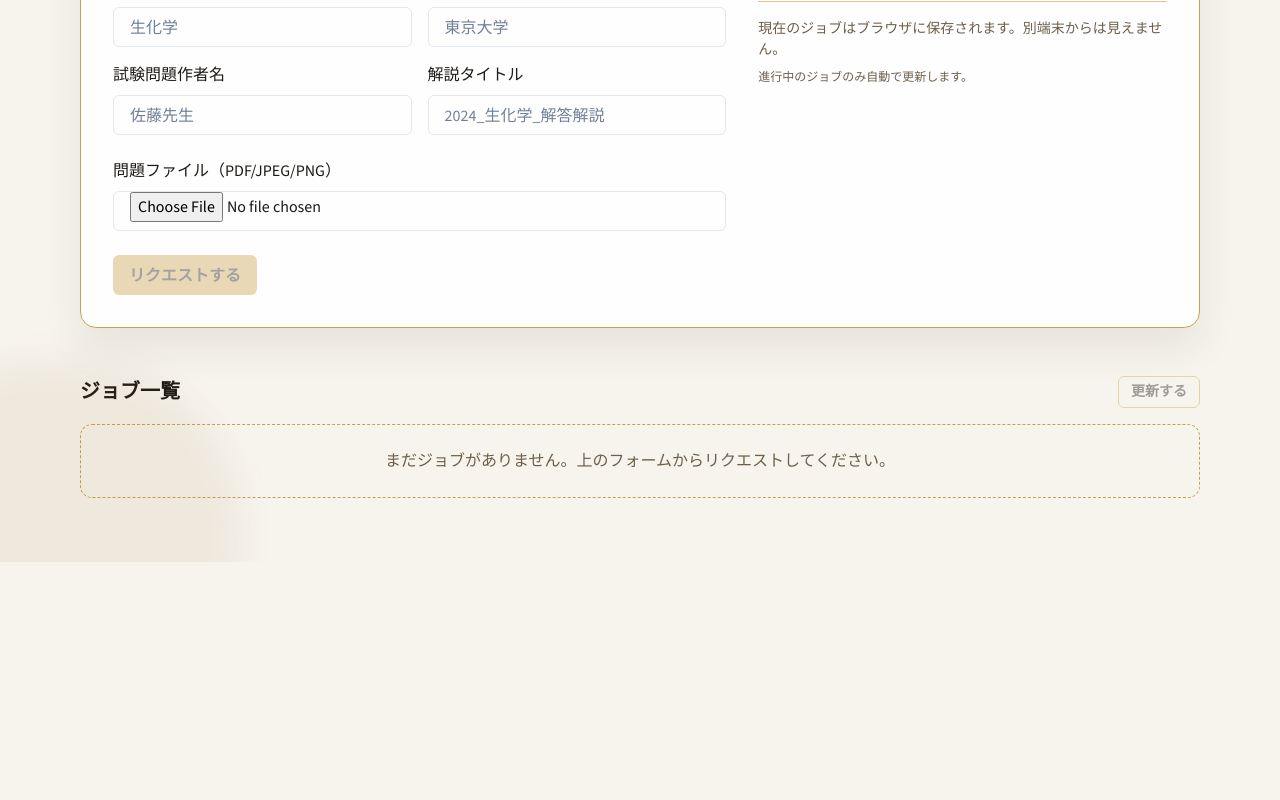
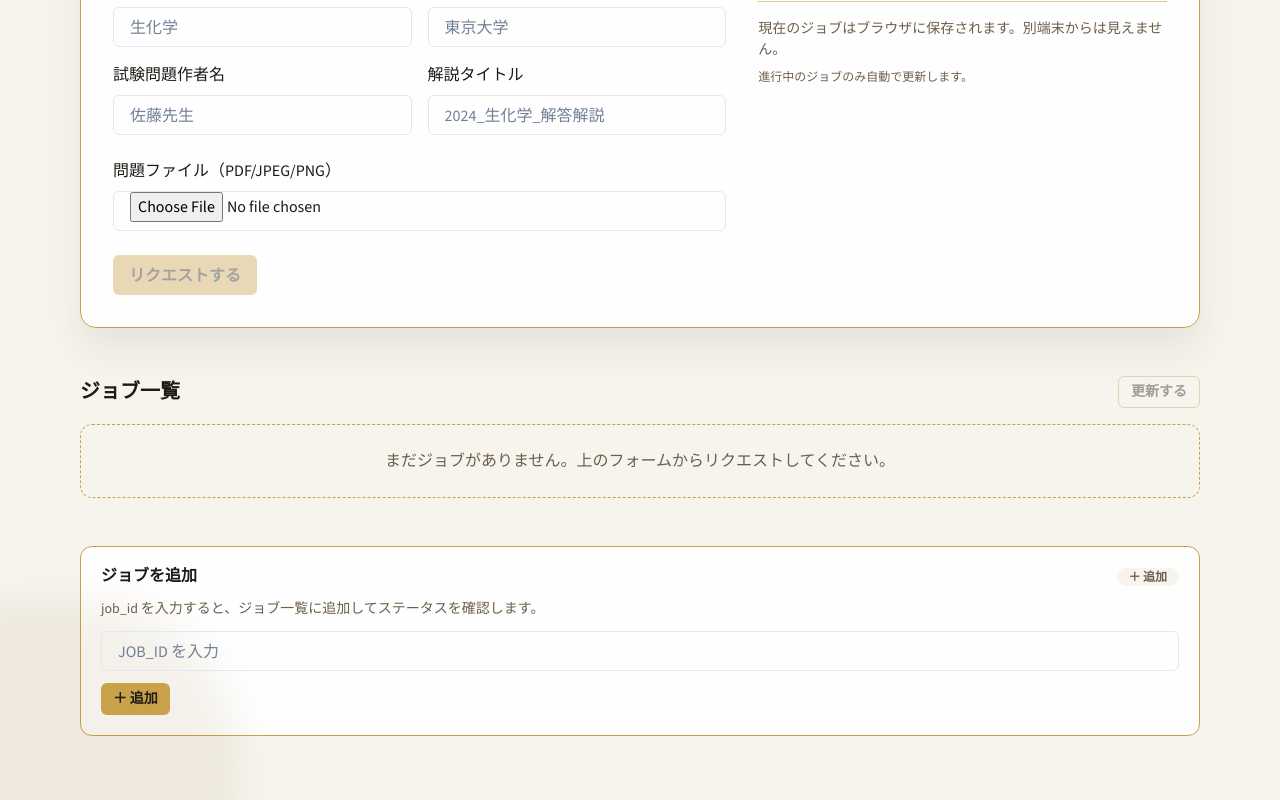
Before and after one commit to Igaki12/fast-api-medical-answer-generator, a React (Vite) app in the folder frontend/: page / in a window 1280 px wide. Shown: the part 402-1202 px from the top of the page. Before the commit the page ends 964 px from the top, so only its background shows below. Built offline with nearby package versions, Linux system fonts and the light colour scheme.

Commit message:
ジョブ検索機能追加、メッセージはtoastで表示
Replaced old frontend build JS asset with a new version, updated index.html to reference the new asset, and modified App.tsx. These changes likely reflect a new build and updates to the main React component.

```diff
--- a/frontend/src/App.tsx
+++ b/frontend/src/App.tsx
@@ -23,6 +23,7 @@ import {
   SlideFade,
   Stack,
   Text,
+  useToast,
   VStack
 } from "@chakra-ui/react";
 import { ApiError, downloadResult, getJobStatus, startLegacyPipeline } from "./lib/api";
@@ -82,6 +83,12 @@ const pendingStatuses = [
   "running",
   "converting"
 ];
+
+const etaLabels: Record<string, string> = {
+  queued: "残り20分程度",
+  generating_md: "残り15分程度",
+  generating_pdf: "残り1分未満"
+};
 
 function loadJobs(): JobRecord[] {
   try {
@@ -178,8 +185,7 @@ export default function App() {
   const [explanationName, setExplanationName] = useState(defaults.explanationName ?? "");
   const [userEditedName, setUserEditedName] = useState(false);
   const [inputFile, setInputFile] = useState<File | null>(null);
-  const [statusMessage, setStatusMessage] = useState<string | null>(null);
-  const [errorMessage, setErrorMessage] = useState<string | null>(null);
+  const toast = useToast();
   const [jobs, setJobs] = useState<JobRecord[]>(() => loadJobs());
   const [tipIndex, setTipIndex] = useState(0);
   const [downloadingJobId, setDownloadingJobId] = useState<string | null>(null);
@@ -194,6 +200,10 @@ export default function App() {
   const [retryUserEditedName, setRetryUserEditedName] = useState(false);
   const [retryFile, setRetryFile] = useState<File | null>(null);
   const [isRetryOpen, setIsRetryOpen] = useState(false);
+  const [isNoticeOpen, setIsNoticeOpen] = useState(false);
+  const [noticeJobId, setNoticeJobId] = useState<string | null>(null);
+  const [searchJobId, setSearchJobId] = useState("");
+  const [isSearching, setIsSearching] = useState(false);
   const pollingRef = useRef<number | null>(null);
 
   useEffect(() => {
@@ -244,15 +254,24 @@ export default function App() {
     [jobs]
   );
 
+  const showToast = (title: string, status: "info" | "success" | "warning" | "error") => {
+    toast({
+      title,
+      status,
+      duration: 5000,
+      isClosable: true,
+      position: "top"
+    });
+  };
+
   const refreshPendingJobs = async () => {
-    setErrorMessage(null);
     const targets = jobs.filter((job) => pendingStatuses.includes(job.status));
     if (targets.length === 0) {
-      setStatusMessage("更新する待機中ジョブがありません。");
+      showToast("更新する待機中ジョブがありません。", "info");
       return;
     }
     setIsRefreshing(true);
-    setStatusMessage("ステータスを更新中...");
+    showToast("ステータスを更新中...", "info");
     const results = await Promise.all(
       targets.map(async (job) => {
         try {
@@ -265,7 +284,7 @@ export default function App() {
     );
     setJobs((prev) => mergeStatusResults(prev, results));
     setIsRefreshing(false);
-    setStatusMessage("ステータスを更新しました。");
+    showToast("ステータスを更新しました。", "success");
   };
 
   useEffect(() => {
@@ -316,11 +335,10 @@ export default function App() {
 
   const onSubmit = async () => {
     if (!inputFile || !canSubmit) {
-      setErrorMessage("必須項目を入力し、ファイルを選択してください。");
+      showToast("必須項目を入力し、ファイルを選択してください。", "warning");
       return;
     }
-    setErrorMessage(null);
-    setStatusMessage("ジョブを開始しています...");
+    showToast("ジョブを開始しています...", "info");
 
     try {
       const res = await startLegacyPipeline({
@@ -355,15 +373,15 @@ export default function App() {
         explanationName: explanationName.trim()
       });
       setJobs((prev) => [job, ...prev]);
-      setStatusMessage("ジョブを受付しました。完了までお待ちください。");
+      showToast("ジョブを受付しました。完了までお待ちください。", "success");
+      setNoticeJobId(res.job_id);
+      setIsNoticeOpen(true);
     } catch (error) {
-      setStatusMessage(null);
-      setErrorMessage(error instanceof Error ? error.message : "送信に失敗しました。");
+      showToast(error instanceof Error ? error.message : "送信に失敗しました。", "error");
     }
   };
 
   const handleDownload = async (jobId: string) => {
-    setErrorMessage(null);
     setDownloadingJobId(jobId);
     try {
       await downloadResult(jobId);
@@ -381,9 +399,9 @@ export default function App() {
               : job
           )
         );
-        setErrorMessage("PDF変換に失敗しました。再試行してください。");
+        showToast("PDF変換に失敗しました。再試行してください。", "error");
       } else {
-        setErrorMessage(error instanceof Error ? error.message : "ダウンロードに失敗しました。");
+        showToast(error instanceof Error ? error.message : "ダウンロードに失敗しました。", "error");
       }
     } finally {
       setDownloadingJobId(null);
@@ -410,13 +428,77 @@ export default function App() {
     setRetryFile(null);
   };
 
+  const handleCopyJobId = async () => {
+    if (!noticeJobId) return;
+    try {
+      await navigator.clipboard.writeText(noticeJobId);
+      showToast("job_id をコピーしました。", "success");
+    } catch {
+      showToast("job_id のコピーに失敗しました。", "error");
+    }
+  };
+
+  const closeNoticeModal = () => {
+    setIsNoticeOpen(false);
+    setNoticeJobId(null);
+  };
+
+  const handleSearchJob = async () => {
+    const trimmed = searchJobId.trim();
+    if (!trimmed) {
+      showToast("JOB_ID を入力してください。", "warning");
+      return;
+    }
+    setIsSearching(true);
+    try {
+      const data = await getJobStatus(trimmed);
+      const now = new Date().toISOString();
+      setJobs((prev) => {
+        const existing = prev.find((job) => job.jobId === trimmed);
+        if (existing) {
+          return prev.map((job) =>
+            job.jobId === trimmed
+              ? {
+                  ...job,
+                  status: data.status ?? job.status,
+                  message: data.message,
+                  error: data.error,
+                  updatedAt: now
+                }
+              : job
+          );
+        }
+        return [
+          {
+            jobId: trimmed,
+            status: data.status ?? "queued",
+            explanationName: trimmed,
+            createdAt: now,
+            updatedAt: now,
+            message: data.message,
+            error: data.error
+          },
+          ...prev
+        ];
+      });
+      showToast("ジョブを追加しました。", "success");
+    } catch (error) {
+      if (error instanceof ApiError && [404, 410].includes(error.status)) {
+        showToast("該当するジョブが見つかりませんでした。", "error");
+      } else {
+        showToast(error instanceof Error ? error.message : "検索に失敗しました。", "error");
+      }
+    } finally {
+      setIsSearching(false);
+    }
+  };
+
   const onRetrySubmit = async () => {
     if (!retryFile || !retryCanSubmit) {
-      setErrorMessage("必須項目を入力し、ファイルを選択してください。");
+      showToast("必須項目を入力し、ファイルを選択してください。", "warning");
       return;
     }
-    setErrorMessage(null);
-    setStatusMessage("ジョブを開始しています...");
+    showToast("ジョブを開始しています...", "info");
 
     try {
       const res = await startLegacyPipeline({
@@ -452,11 +534,10 @@ export default function App() {
       });
 
       setJobs((prev) => [job, ...prev]);
-      setStatusMessage("ジョブを受付しました。完了までお待ちください。");
+      showToast("ジョブを受付しました。完了までお待ちください。", "success");
       closeRetryModal();
     } catch (error) {
-      setStatusMessage(null);
-      setErrorMessage(error instanceof Error ? error.message : "送信に失敗しました。");
+      showToast(error instanceof Error ? error.message : "送信に失敗しました。", "error");
     }
   };
 
@@ -609,16 +690,6 @@ export default function App() {
                     >
                       リクエストする
                     </Button>
-                    {statusMessage ? (
-                      <Text fontSize="sm" color="brand.muted">
-                        {statusMessage}
-                      </Text>
-                    ) : null}
-                    {errorMessage ? (
-                      <Text fontSize="sm" color="red.700">
-                        {errorMessage}
-                      </Text>
-                    ) : null}
                   </HStack>
                 </VStack>
               </GridItem>
@@ -690,6 +761,7 @@ export default function App() {
                     bg: "#EFE7DA",
                     color: "#6D5F4B"
                   };
+                  const etaLabel = etaLabels[job.status];
                   const createdAtMs = new Date(job.createdAt).getTime();
                   const isStalled =
                     job.status === "generating_md" &&
@@ -767,6 +839,16 @@ export default function App() {
                         <Text fontSize="xs" color="brand.muted">
                           作成: {formatDate(job.createdAt)} / 更新: {formatDate(job.updatedAt)}
                         </Text>
+                        {etaLabel ? (
+                          <HStack spacing={2} align="center">
+                            <Badge bg="brand.bg" color="brand.muted" borderRadius="full" px={3}>
+                              目安
+                            </Badge>
+                            <Text fontSize="xs" color="brand.muted">
+                              {etaLabel}
+                            </Text>
+                          </HStack>
+                        ) : null}
                         {job.message ? (
                           <Text fontSize="sm" color="brand.muted">
                             {job.message}
@@ -815,6 +897,42 @@ export default function App() {
                 })}
               </SimpleGrid>
             )}
+          </Box>
+
+          <Box
+            bg="whiteAlpha.900"
+            border="1px solid"
+            borderColor="brand.gold"
+            borderRadius="xl"
+            p={{ base: 4, md: 5 }}
+          >
+            <HStack justify="space-between" mb={3} flexWrap="wrap">
+              <Heading size="sm">ジョブを追加</Heading>
+              <Badge bg="brand.bg" color="brand.muted" borderRadius="full" px={3}>
+                ＋ 追加
+              </Badge>
+            </HStack>
+            <Text fontSize="sm" color="brand.muted" mb={3}>
+              job_id を入力すると、ジョブ一覧に追加してステータスを確認します。
+            </Text>
+            <HStack spacing={3} flexWrap="wrap">
+              <Input
+                value={searchJobId}
+                onChange={(event) => setSearchJobId(event.target.value)}
+                placeholder="JOB_ID を入力"
+                focusBorderColor="brand.gold"
+              />
+              <Button
+                size="sm"
+                bg="brand.gold"
+                color="brand.ink"
+                _hover={{ bg: "brand.goldDeep", color: "white" }}
+                onClick={handleSearchJob}
+                isDisabled={isSearching}
+              >
+                ＋ 追加
+              </Button>
+            </HStack>
           </Box>
         </VStack>
       </Container>
@@ -924,6 +1042,58 @@ export default function App() {
           </ModalFooter>
         </ModalContent>
       </Modal>
+
+      <Modal isOpen={isNoticeOpen} onClose={closeNoticeModal} size="lg">
+        <ModalOverlay />
+        <ModalContent>
+          <ModalHeader>リクエスト受付後のご案内</ModalHeader>
+          <ModalCloseButton />
+          <ModalBody>
+            <VStack spacing={4} align="stretch">
+              <Text fontSize="sm" color="brand.muted">
+                最大15〜20分程度の待ち時間が発生する場合があります。
+              </Text>
+              <Text fontSize="sm" color="brand.muted">
+                リクエスト情報は端末ブラウザ内に保存されるため、待ち時間中は自由に退出してかまいません。
+              </Text>
+              <Text fontSize="sm" color="brand.muted">
+                必要であれば job_id を控えておくと、後で検索できます。
+              </Text>
+              {noticeJobId ? (
+                <HStack spacing={3} flexWrap="wrap">
+                  <Badge bg="brand.bg" color="brand.muted" borderRadius="full" px={3}>
+                    job_id
+                  </Badge>
+                  <Text fontSize="sm" color="brand.ink">
+                    {noticeJobId}
+                  </Text>
+                  <Button
+                    size="xs"
+                    variant="outline"
+                    borderColor="brand.gold"
+                    color="brand.ink"
+                    _hover={{ bg: "brand.gold", color: "brand.ink" }}
+                    onClick={handleCopyJobId}
+                  >
+                    コピー
+                  </Button>
+                </HStack>
+              ) : null}
+              <Text fontSize="sm" color="brand.muted">
+                サイズが大きい場合や混雑時には、生成に失敗する可能性があります。
+              </Text>
+              <Text fontSize="sm" color="brand.muted">
+                節度を守った利用をお願いします。
+              </Text>
+            </VStack>
+          </ModalBody>
+          <ModalFooter>
+            <Button variant="ghost" onClick={closeNoticeModal}>
+              閉じる
+            </Button>
+          </ModalFooter>
+        </ModalContent>
+      </Modal>
     </Box>
   );
 }
```
Also changed, not shown: 3 other files (tests, documents, lock files or other folders).
